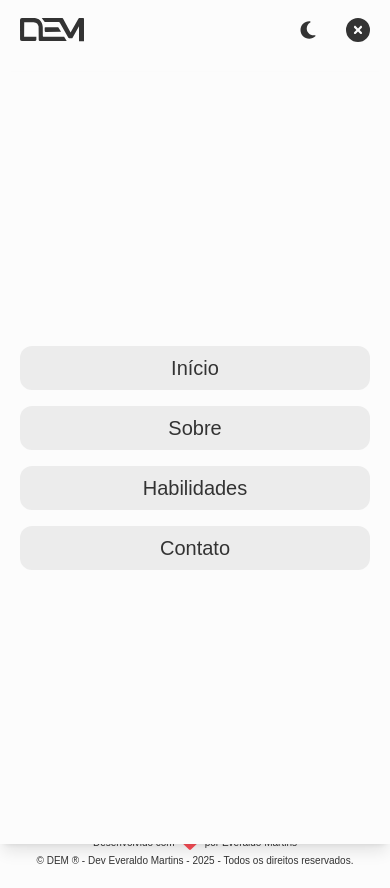
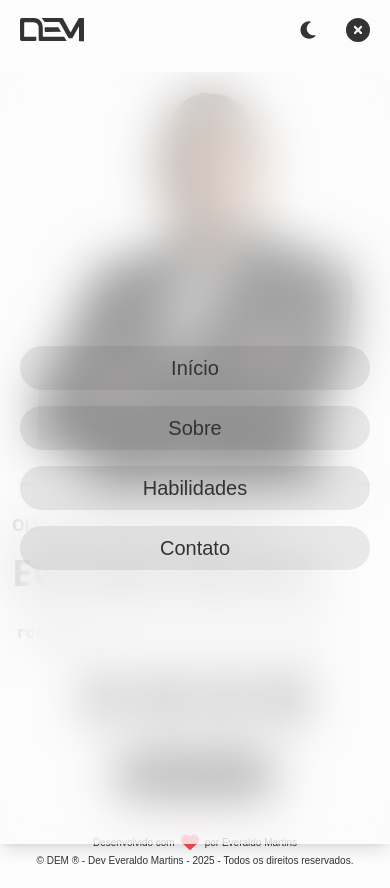
Before and after one commit to dev-emartins/dev-emartins, a React (Vite) app: page / in a window 390 px wide. Both pictures are taken after a click on the button 358 px from the left and 30 px from the top of the page. Built offline with nearby package versions, Linux system fonts and the light colour scheme.

Commit message:
fix:The transparency and rounding of the menus have been fixed.

```diff
--- a/src/components/navigation/DesktopMenu.jsx
+++ b/src/components/navigation/DesktopMenu.jsx
@@ -9,7 +9,7 @@ function DesktopMenu({ className = '' }) {
         <NavLink
           key={item.name}
           to={item.path}
-          className="py-2 px-4 rounded-xl transition-colors text-base hover:bg-button/10 cursor-pointer"
+          className="py-2 px-4 rounded-full transition-colors text-base hover:bg-button/10 cursor-pointer"
         >
           {item.name}
         </NavLink>
--- a/src/components/navigation/MobileMenu.jsx
+++ b/src/components/navigation/MobileMenu.jsx
@@ -11,7 +11,7 @@ const MobileMenu = forwardRef(({ isOpen, onClose, className = '' }, ref) => {
     <div
       ref={ref}
       className={`
-        bg-background md:hidden fixed inset-0 top-18 z-50
+        bg-background/60 backdrop-blur-xl md:hidden fixed inset-0 top-18 z-50
         shadow-lg animate-fade-in ${className}
       `}
     >
@@ -20,7 +20,7 @@ const MobileMenu = forwardRef(({ isOpen, onClose, className = '' }, ref) => {
           <NavLink
             key={item.name}
             to={item.path}
-            className="w-full p-2 rounded-xl transition-colors text-xl text-center bg-button/8 cursor-pointer"
+            className="w-full p-2 rounded-full transition-colors text-xl text-center bg-button/10 cursor-pointer"
             onClick={onClose}
           >
             {item.name}
```
